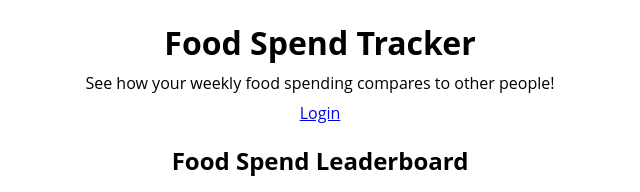
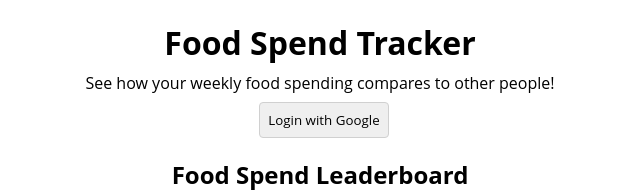
Before and after one commit to liamlabuschagne/foodspendtracker, a Vue app: page / in a window 1280 px wide. Shown: the top 192 px of the page, without its empty margins (320-960 px from the left). Built offline with nearby package versions, Linux system fonts and the light colour scheme; no server answers; the database is empty; the HTML template or start-up script is replaced by a standard one.

Commit message:
Move login/logout onto home page

```diff
--- a/src/assets/main.css
+++ b/src/assets/main.css
@@ -50,4 +50,9 @@ nav {
   width: fit-content;
   margin: 0 auto;
   gap: 1rem;
+  align-items: center;
 }
+
+nav button {
+  padding: 0.5rem;
+}
--- a/src/router/index.ts
+++ b/src/router/index.ts
@@ -1,5 +1,4 @@
 import { createRouter, createWebHistory } from 'vue-router'
-import HomeView from '../views/HomeView.vue'
 
 const router = createRouter({
   history: createWebHistory(import.meta.env.BASE_URL),
@@ -7,23 +6,7 @@ const router = createRouter({
     {
       path: '/',
       name: 'home',
-      component: HomeView,
-    },
-    {
-      path: '/login',
-      name: 'login',
-      // route level code-splitting
-      // this generates a separate chunk (About.[hash].js) for this route
-      // which is lazy-loaded when the route is visited.
-      component: () => import('../views/LoginView.vue'),
-    },
-    {
-      path: '/logout',
-      name: 'logout',
-      // route level code-splitting
-      // this generates a separate chunk (About.[hash].js) for this route
-      // which is lazy-loaded when the route is visited.
-      component: () => import('../views/LogoutView.vue'),
+      component: () => import('../views/HomeView.vue'),
     },
     {
       path: '/submit',
--- a/src/views/HomeView.vue
+++ b/src/views/HomeView.vue
@@ -1,16 +1,27 @@
 <script setup lang="ts">
 import { ref } from 'vue'
-import { getAuth, onAuthStateChanged } from 'firebase/auth'
-import { collection, doc, getDoc, getDocs } from 'firebase/firestore'
+import {
+  getAuth,
+  onAuthStateChanged,
+  GoogleAuthProvider,
+  signInWithPopup,
+  signOut,
+} from 'firebase/auth'
+import { collection, doc, getDoc, getDocs, setDoc } from 'firebase/firestore'
+import { useRouter } from 'vue-router'
 import { db } from '../firebase'
-const name: string = ref('')
+const isLoggedIn = ref(false)
 const referenceDate = ref(null)
 let page = 0
 const auth = getAuth()
+const router = useRouter()
+const provider = new GoogleAuthProvider()
+
 onAuthStateChanged(auth, (user) => {
   if (user) {
-    name.value = user.displayName
+    isLoggedIn.value = true
   } else {
+    isLoggedIn.value = false
   }
 })
 
@@ -73,17 +84,44 @@ const changeWeek = (change: number) => {
 }
 
 getLeaderboard()
+
+const signinWithGoogle = () => {
+  signInWithPopup(auth, provider)
+    .then((result) => {
+      setDoc(
+        doc(db, 'foodspends', auth.currentUser.uid),
+        {
+          name: result.user.displayName,
+        },
+        { merge: true },
+      )
+        .then(() => {
+          router.push('/')
+        })
+        .catch((error) => {
+          console.log(error)
+        })
+    })
+    .catch((error) => {
+      console.log(error)
+    })
+}
+const logout = () => {
+  signOut(auth).then(() => {
+    isLoggedIn.value = false
+  })
+}
 </script>
 <template>
   <header>
     <h1>Food Spend Tracker</h1>
     <p>See how your weekly food spending compares to other people!</p>
-    <nav v-if="name === ''">
-      <RouterLink to="/login">Login</RouterLink>
+    <nav v-if="!isLoggedIn">
+      <button @click="signinWithGoogle">Login with Google</button>
     </nav>
     <nav v-else>
       <RouterLink to="/submit">Make Submission</RouterLink>
-      <RouterLink to="/logout">Logout</RouterLink>
+      <button @click="logout">Logout</button>
     </nav>
   </header>
   <main>
--- a/src/views/LoginView.vue
+++ /dev/null
@@ -1,38 +0,0 @@
-<template>
-  <h1>Login</h1>
-  <button @click="signinWithGoogle">Signin with Google</button>
-</template>
-
-<script setup lang="ts">
-import { getAuth, GoogleAuthProvider, signInWithPopup } from 'firebase/auth'
-import { useRouter } from 'vue-router'
-import { doc, setDoc } from 'firebase/firestore'
-import { db } from '../firebase'
-const router = useRouter()
-const provider = new GoogleAuthProvider()
-const auth = getAuth()
-
-const signinWithGoogle = () => {
-  signInWithPopup(auth, provider)
-    .then((result) => {
-      setDoc(
-        doc(db, 'foodspends', auth.currentUser.uid),
-        {
-          name: result.user.displayName,
-        },
-        { merge: true },
-      )
-        .then(() => {
-          router.push('/')
-        })
-        .catch((error) => {
-          console.log(error)
-        })
-    })
-    .catch((error) => {
-      console.log(error)
-    })
-}
-</script>
-
-<style></style>
--- a/src/views/LogoutView.vue
+++ /dev/null
@@ -1,17 +0,0 @@
-<template></template>
-<script setup lang="ts">
-import { getAuth, signOut } from 'firebase/auth'
-import { useRouter } from 'vue-router'
-
-const auth = getAuth()
-const router = useRouter()
-signOut(auth)
-  .then(() => {
-    // Sign-out successful.
-    router.push('/')
-  })
-  .catch((error) => {
-    // An error happened.
-    router.push('/')
-  })
-</script>
--- a/src/views/SubmitView.vue
+++ b/src/views/SubmitView.vue
@@ -31,7 +31,7 @@ import { useRouter } from 'vue-router'
 
 const auth = getAuth()
 const currentValue = ref<number | null>(null)
-
+const router = useRouter()
 const today = new Date().toISOString().split('T')[0]
 
 // Get the date of the monday of the last full week
```
